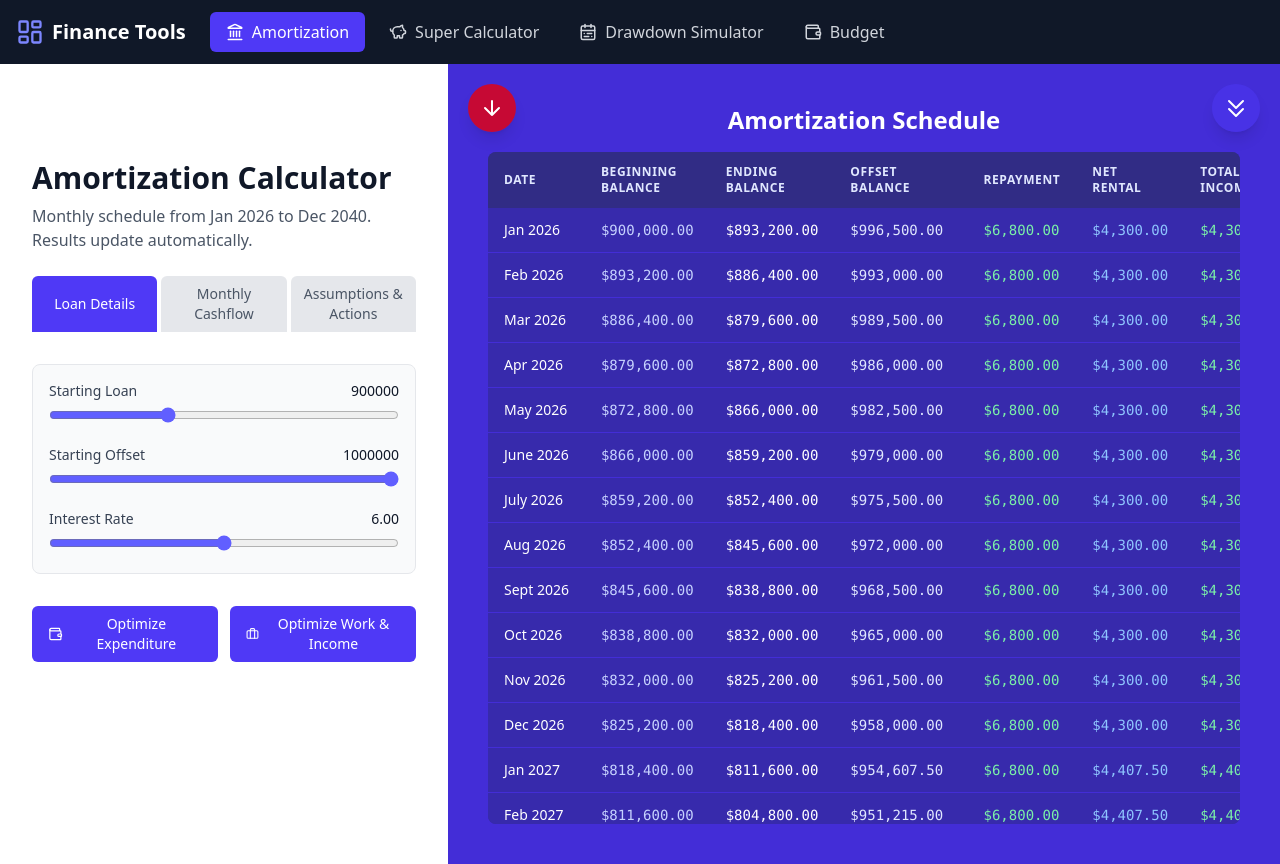
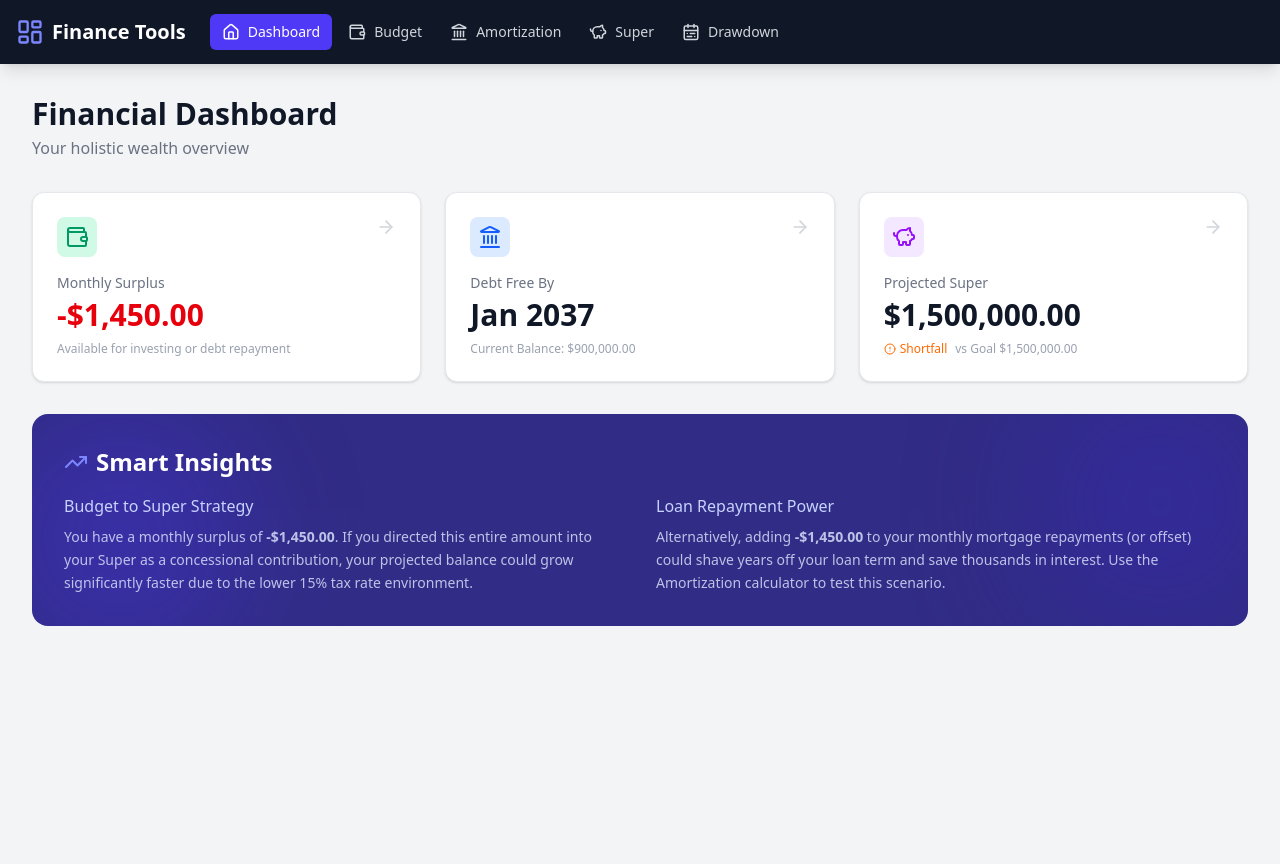
Before and after one commit to vbhargav80/fin-planner, a React (Vite) app: page / in a window 1280 px wide. After the commit the page ends 800 px from the top, so only its background shows below. Built offline with nearby package versions, Linux system fonts and the light colour scheme.

Commit message:
feat: add Dashboard component and set it as the default calculator; update Navbar for navigation

```diff
--- a/src/App.tsx
+++ b/src/App.tsx
@@ -1,16 +1,21 @@
+// File: src/App.tsx
 import { useState } from 'react';
 import { Navbar } from './components/common/Navbar';
 import { SuperCalculator } from './components/super/SuperCalculator';
 import { AmortizationCalculator } from './components/amortization/AmortizationCalculator';
 import { DrawdownSimulator } from './components/drawdown-simulator/DrawdownSimulator';
 import { BudgetPlanner } from './components/budget/BudgetPlanner';
+import { Dashboard } from './components/dashboard/Dashboard'; // Import Dashboard
 import type { CalculatorId } from './types/common.types';
 
 export default function App() {
-    const [activeCalculator, setActiveCalculator] = useState<CalculatorId>('homeLoan');
+    // Set Dashboard as default
+    const [activeCalculator, setActiveCalculator] = useState<CalculatorId>('dashboard');
 
     const renderCalculator = () => {
         switch (activeCalculator) {
+            case 'dashboard':
+                return <Dashboard onNavigate={setActiveCalculator} />;
             case 'super':
                 return <SuperCalculator />;
             case 'homeLoan':
@@ -20,14 +25,14 @@ export default function App() {
             case 'budget':
                 return <BudgetPlanner />;
             default:
-                return <SuperCalculator />;
+                return <Dashboard onNavigate={setActiveCalculator} />;
         }
     };
 
     return (
         <div className="flex flex-col min-h-screen bg-gray-100 font-inter antialiased">
             <Navbar activeCalculator={activeCalculator} onNavigate={setActiveCalculator} />
-            <main className="flex-1 overflow-hidden">{renderCalculator()}</main>
+            <main className="flex-1 overflow-hidden flex flex-col">{renderCalculator()}</main>
         </div>
     );
 }
--- a/src/components/common/Navbar.tsx
+++ b/src/components/common/Navbar.tsx
@@ -1,15 +1,17 @@
+// File: src/components/common/Navbar.tsx
 import React, { useState } from 'react';
-import { Landmark, LayoutDashboard, CalendarRange, PiggyBank, Menu, X, Wallet } from 'lucide-react';
+import { Landmark, LayoutDashboard, CalendarRange, PiggyBank, Menu, X, Wallet, Home } from 'lucide-react';
 import type { NavbarProps } from '../../types/common.types';
 
 export const Navbar: React.FC<NavbarProps> = ({ activeCalculator, onNavigate }) => {
     const [isMenuOpen, setIsMenuOpen] = useState(false);
 
     const navItems = [
+        { id: 'dashboard' as const, name: 'Dashboard', icon: Home }, // New Item
+        { id: 'budget' as const, name: 'Budget', icon: Wallet },
         { id: 'homeLoan' as const, name: 'Amortization', icon: Landmark },
-        { id: 'super' as const, name: 'Super Calculator', icon: PiggyBank },
-        { id: 'drawdown' as const, name: 'Drawdown Simulator', icon: CalendarRange },
-        { id: 'budget' as const, name: 'Budget', icon: Wallet },
+        { id: 'super' as const, name: 'Super', icon: PiggyBank },
+        { id: 'drawdown' as const, name: 'Drawdown', icon: CalendarRange },
     ];
 
     return (
@@ -17,33 +19,35 @@ export const Navbar: React.FC<NavbarProps> = ({ activeCalculator, onNavigate })
             <div className="w-full mx-0 px-4">
                 <div className="flex items-center justify-between h-16">
                     <div className="flex items-center gap-6">
-                        <div className="flex items-center gap-2">
+                        <div className="flex items-center gap-2 cursor-pointer" onClick={() => onNavigate('dashboard')}>
                             <LayoutDashboard size={28} className="text-indigo-400" />
                             <span className="text-xl font-bold text-white flex items-center gap-2">
                                 Finance Tools
                             </span>
                         </div>
-                        <div className="hidden md:flex items-center space-x-2">
+                        <div className="hidden md:flex items-center space-x-1">
                             {navItems.map((item) => (
                                 <button
                                     key={item.id}
                                     onClick={() => onNavigate(item.id)}
-                                    className={`flex items-center gap-2 px-4 py-2 rounded-md transition-colors ${
+                                    className={`flex items-center gap-2 px-3 py-2 rounded-md transition-colors text-sm font-medium ${
                                         activeCalculator === item.id
                                             ? 'bg-indigo-600 text-white'
                                             : 'text-gray-300 hover:bg-gray-800 hover:text-white'
                                     }`}
                                 >
                                     <item.icon size={18} />
-                                    <span className="font-medium">{item.name}</span>
+                                    <span className="hidden lg:inline">{item.name}</span>
+                                    <span className="lg:hidden">{item.name.slice(0,4)}</span>
                                 </button>
                             ))}
                         </div>
                     </div>
+                    {/* Mobile Menu Button */}
                     <div className="md:hidden flex items-center">
                         <button
                             onClick={() => setIsMenuOpen(!isMenuOpen)}
-                            className="inline-flex items-center justify-center p-2 rounded-md text-gray-400 hover:text-white hover:bg-gray-700 focus:outline-none focus:ring-2 focus:ring-inset focus:ring-white"
+                            className="inline-flex items-center justify-center p-2 rounded-md text-gray-400 hover:text-white hover:bg-gray-700 focus:outline-none"
                         >
                             {isMenuOpen ? <X size={24} /> : <Menu size={24} />}
                         </button>
@@ -51,7 +55,7 @@ export const Navbar: React.FC<NavbarProps> = ({ activeCalculator, onNavigate })
                 </div>
             </div>
             {isMenuOpen && (
-                <div className="md:hidden">
+                <div className="md:hidden bg-gray-800">
                     <div className="px-2 pt-2 pb-3 space-y-1 sm:px-3">
                         {navItems.map((item) => (
                             <button
@@ -60,10 +64,10 @@ export const Navbar: React.FC<NavbarProps> = ({ activeCalculator, onNavigate })
                                     onNavigate(item.id);
                                     setIsMenuOpen(false);
                                 }}
-                                className={`w-full text-left flex items-center gap-3 px-3 py-2 rounded-md text-base font-medium transition-colors ${
+                                className={`w-full text-left flex items-center gap-3 px-3 py-3 rounded-md text-base font-medium transition-colors ${
                                     activeCalculator === item.id
                                         ? 'bg-indigo-600 text-white'
-                                        : 'text-gray-300 hover:bg-gray-800 hover:text-white'
+                                        : 'text-gray-300 hover:bg-gray-700 hover:text-white'
                                 }`}
                             >
                                 <item.icon size={20} />
--- /dev/null
+++ b/src/components/dashboard/Dashboard.tsx
@@ -0,0 +1,138 @@
+import React from 'react';
+import { useBudgetPlanner } from '../../hooks/useBudgetPlanner';
+import { useAmortizationCalculator } from '../../hooks/useAmortizationCalculator';
+import { useSuperCalculator } from '../../hooks/useSuperCalculator';
+import { formatCurrency } from '../../utils/formatters';
+import { TrendingUp, Landmark, Wallet, PiggyBank, ArrowRight, CheckCircle2, AlertCircle } from 'lucide-react';
+import type { CalculatorId } from '../../types/common.types';
+
+interface DashboardProps {
+    onNavigate: (id: CalculatorId) => void;
+}
+
+export const Dashboard: React.FC<DashboardProps> = ({ onNavigate }) => {
+    // 1. Pull data from all hooks
+    const { remaining: monthlySurplus } = useBudgetPlanner();
+    const { results: superResults } = useSuperCalculator();
+    const { amortizationData } = useAmortizationCalculator();
+
+    // 2. Calculate Key Metrics
+
+    // Amortization
+    const finalLoanDate = amortizationData.find(row => row.endingBalance <= 0)?.date || 'Never';
+    const currentLoanBalance = amortizationData.length > 0 ? amortizationData[0].beginningBalance : 0;
+
+    // Super
+    const projectedSuper = superResults?.finalBalance || 0;
+    const superGoal = superResults?.target || 0;
+    const isSuperGoalMet = projectedSuper >= superGoal;
+
+    return (
+        <div className="p-6 sm:p-8 max-w-7xl mx-auto space-y-8 animate-fade-in">
+
+            {/* Header */}
+            <div className="flex flex-col md:flex-row md:items-center justify-between gap-4">
+                <div>
+                    <h1 className="text-3xl font-bold text-gray-900">Financial Dashboard</h1>
+                    <p className="text-gray-500 mt-1">Your holistic wealth overview</p>
+                </div>
+            </div>
+
+            {/* High Level Stats */}
+            <div className="grid grid-cols-1 md:grid-cols-3 gap-6">
+                {/* Budget Card */}
+                <div
+                    onClick={() => onNavigate('budget')}
+                    className="bg-white p-6 rounded-xl shadow-sm border border-gray-200 hover:shadow-md transition-shadow cursor-pointer group"
+                >
+                    <div className="flex justify-between items-start mb-4">
+                        <div className="p-2 bg-emerald-100 text-emerald-600 rounded-lg">
+                            <Wallet size={24} />
+                        </div>
+                        <ArrowRight size={20} className="text-gray-300 group-hover:text-indigo-500 transition-colors" />
+                    </div>
+                    <p className="text-sm font-medium text-gray-500">Monthly Surplus</p>
+                    <h3 className={`text-3xl font-bold mt-1 ${monthlySurplus >= 0 ? 'text-gray-900' : 'text-red-600'}`}>
+                        {formatCurrency(monthlySurplus)}
+                    </h3>
+                    <p className="text-xs text-gray-400 mt-2">Available for investing or debt repayment</p>
+                </div>
+
+                {/* Loan Card */}
+                <div
+                    onClick={() => onNavigate('homeLoan')}
+                    className="bg-white p-6 rounded-xl shadow-sm border border-gray-200 hover:shadow-md transition-shadow cursor-pointer group"
+                >
+                    <div className="flex justify-between items-start mb-4">
+                        <div className="p-2 bg-blue-100 text-blue-600 rounded-lg">
+                            <Landmark size={24} />
+                        </div>
+                        <ArrowRight size={20} className="text-gray-300 group-hover:text-indigo-500 transition-colors" />
+                    </div>
+                    <p className="text-sm font-medium text-gray-500">Debt Free By</p>
+                    <h3 className="text-3xl font-bold text-gray-900 mt-1">{finalLoanDate}</h3>
+                    <p className="text-xs text-gray-400 mt-2">Current Balance: {formatCurrency(currentLoanBalance)}</p>
+                </div>
+
+                {/* Super Card */}
+                <div
+                    onClick={() => onNavigate('super')}
+                    className="bg-white p-6 rounded-xl shadow-sm border border-gray-200 hover:shadow-md transition-shadow cursor-pointer group"
+                >
+                    <div className="flex justify-between items-start mb-4">
+                        <div className="p-2 bg-purple-100 text-purple-600 rounded-lg">
+                            <PiggyBank size={24} />
+                        </div>
+                        <ArrowRight size={20} className="text-gray-300 group-hover:text-indigo-500 transition-colors" />
+                    </div>
+                    <p className="text-sm font-medium text-gray-500">Projected Super</p>
+                    <h3 className="text-3xl font-bold text-gray-900 mt-1">{formatCurrency(projectedSuper)}</h3>
+                    <div className="flex items-center gap-1 mt-2">
+                        {isSuperGoalMet ? (
+                            <span className="text-xs font-medium text-emerald-600 flex items-center gap-1">
+                                <CheckCircle2 size={12} /> On Track
+                            </span>
+                        ) : (
+                            <span className="text-xs font-medium text-orange-500 flex items-center gap-1">
+                                <AlertCircle size={12} /> Shortfall
+                            </span>
+                        )}
+                        <span className="text-xs text-gray-400 ml-1">vs Goal {formatCurrency(superGoal)}</span>
+                    </div>
+                </div>
+            </div>
+
+            {/* Insights / Actions Area */}
+            <div className="bg-indigo-900 text-white rounded-2xl p-8 relative overflow-hidden">
+                <div className="relative z-10">
+                    <h3 className="text-2xl font-bold mb-4 flex items-center gap-2">
+                        <TrendingUp className="text-indigo-400" />
+                        Smart Insights
+                    </h3>
+                    <div className="grid grid-cols-1 md:grid-cols-2 gap-8">
+                        <div>
+                            <h4 className="font-medium text-indigo-200 mb-2">Budget to Super Strategy</h4>
+                            <p className="text-sm text-indigo-100/80 leading-relaxed">
+                                You have a monthly surplus of <strong>{formatCurrency(monthlySurplus)}</strong>.
+                                If you directed this entire amount into your Super as a concessional contribution,
+                                your projected balance could grow significantly faster due to the lower 15% tax rate environment.
+                            </p>
+                        </div>
+                        <div>
+                            <h4 className="font-medium text-indigo-200 mb-2">Loan Repayment Power</h4>
+                            <p className="text-sm text-indigo-100/80 leading-relaxed">
+                                Alternatively, adding <strong>{formatCurrency(monthlySurplus)}</strong> to your
+                                monthly mortgage repayments (or offset) could shave years off your loan term
+                                and save thousands in interest. Use the Amortization calculator to test this scenario.
+                            </p>
+                        </div>
+                    </div>
+                </div>
+
+                {/* Background decoration */}
+                <div className="absolute top-0 right-0 -mt-10 -mr-10 w-64 h-64 bg-indigo-800 rounded-full opacity-50 blur-3xl"></div>
+                <div className="absolute bottom-0 left-0 -mb-10 -ml-10 w-64 h-64 bg-indigo-600 rounded-full opacity-30 blur-3xl"></div>
+            </div>
+        </div>
+    );
+};
--- a/src/types/common.types.ts
+++ b/src/types/common.types.ts
@@ -1,6 +1,6 @@
 import React from 'react';
 
-export type CalculatorId = 'super' | 'homeLoan' | 'drawdown' | 'budget';
+export type CalculatorId = 'dashboard' | 'super' | 'homeLoan' | 'drawdown' | 'budget';
 
 export interface NavbarProps {
     activeCalculator: CalculatorId;
```
